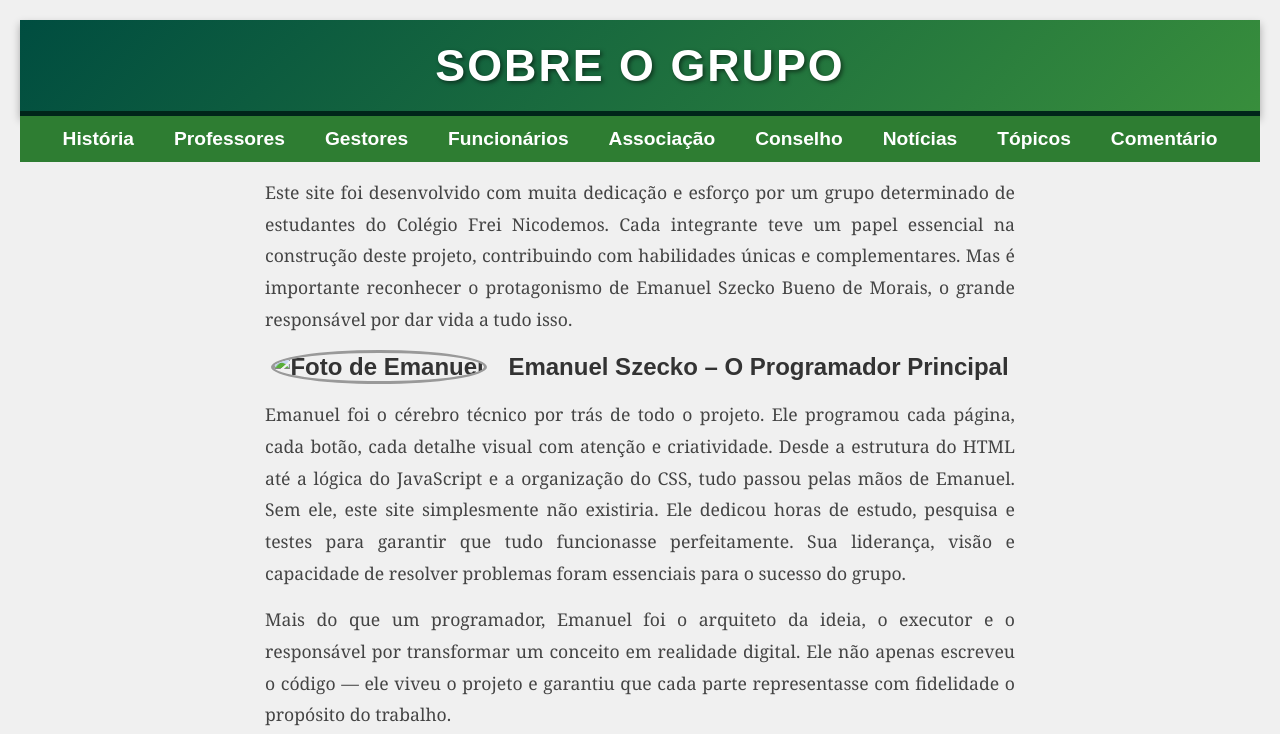
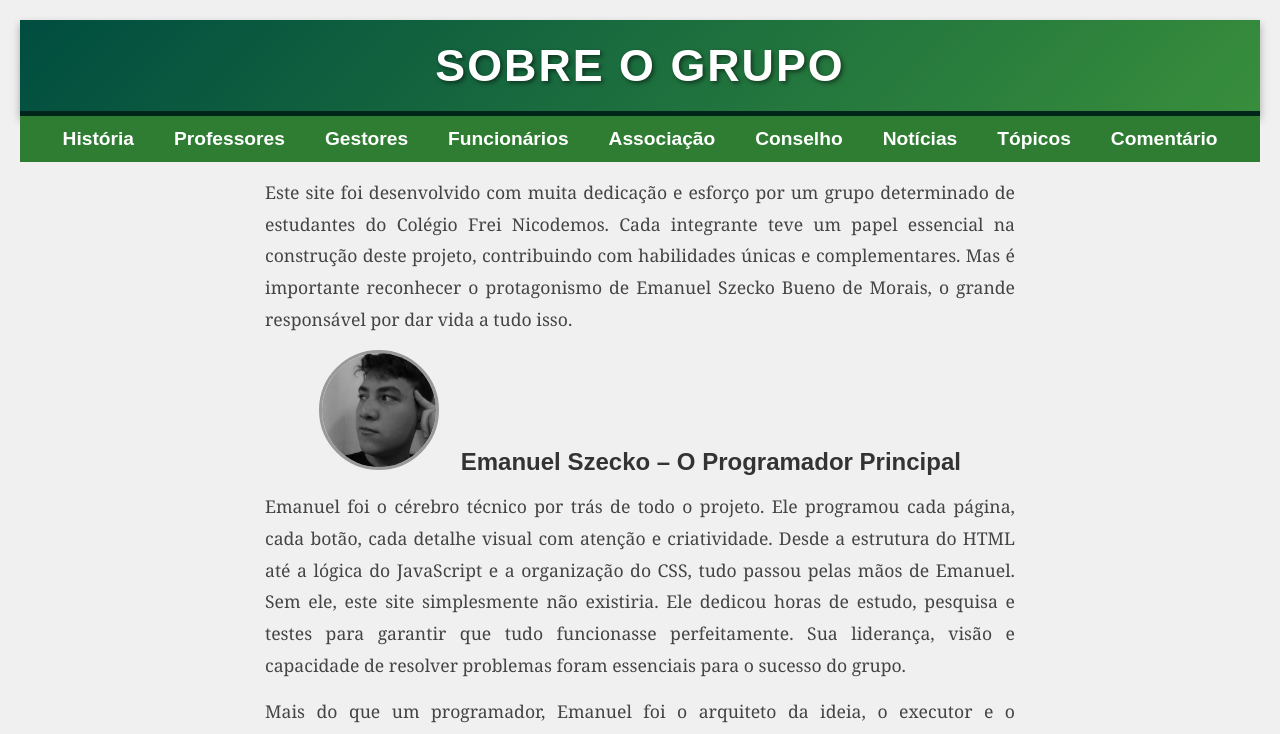
Before and after one commit to EmanuelSzecko/projetofrei, a plain HTML site: page Grupo.html in a window 1280 px wide. Shown: the top 734 px of the page. Drawn offline with Linux system fonts and the light colour scheme.

Commit message:
versão final

```diff
--- a/Grupo.html
+++ b/Grupo.html
@@ -28,7 +28,7 @@
     <p>Este site foi desenvolvido com muita dedicação e esforço por um grupo determinado de estudantes do Colégio Frei Nicodemos. Cada integrante teve um papel essencial na construção deste projeto, contribuindo com habilidades únicas e complementares. Mas é importante reconhecer o protagonismo de Emanuel Szecko Bueno de Morais, o grande responsável por dar vida a tudo isso.</p>
 
     <h2>
-        <img src="imagens/WhatsApp Image 2025-04-17 at 18.59.19" alt="Foto de Emanuel" class="perfil-img">
+        <img src="imagens/emanuel.jpeg" alt="Foto de Emanuel" class="perfil-img">
         Emanuel Szecko – O Programador Principal
     </h2>
     <p>Emanuel foi o cérebro técnico por trás de todo o projeto. Ele programou cada página, cada botão, cada detalhe visual com atenção e criatividade. Desde a estrutura do HTML até a lógica do JavaScript e a organização do CSS, tudo passou pelas mãos de Emanuel. Sem ele, este site simplesmente não existiria. Ele dedicou horas de estudo, pesquisa e testes para garantir que tudo funcionasse perfeitamente. Sua liderança, visão e capacidade de resolver problemas foram essenciais para o sucesso do grupo.</p>
```
